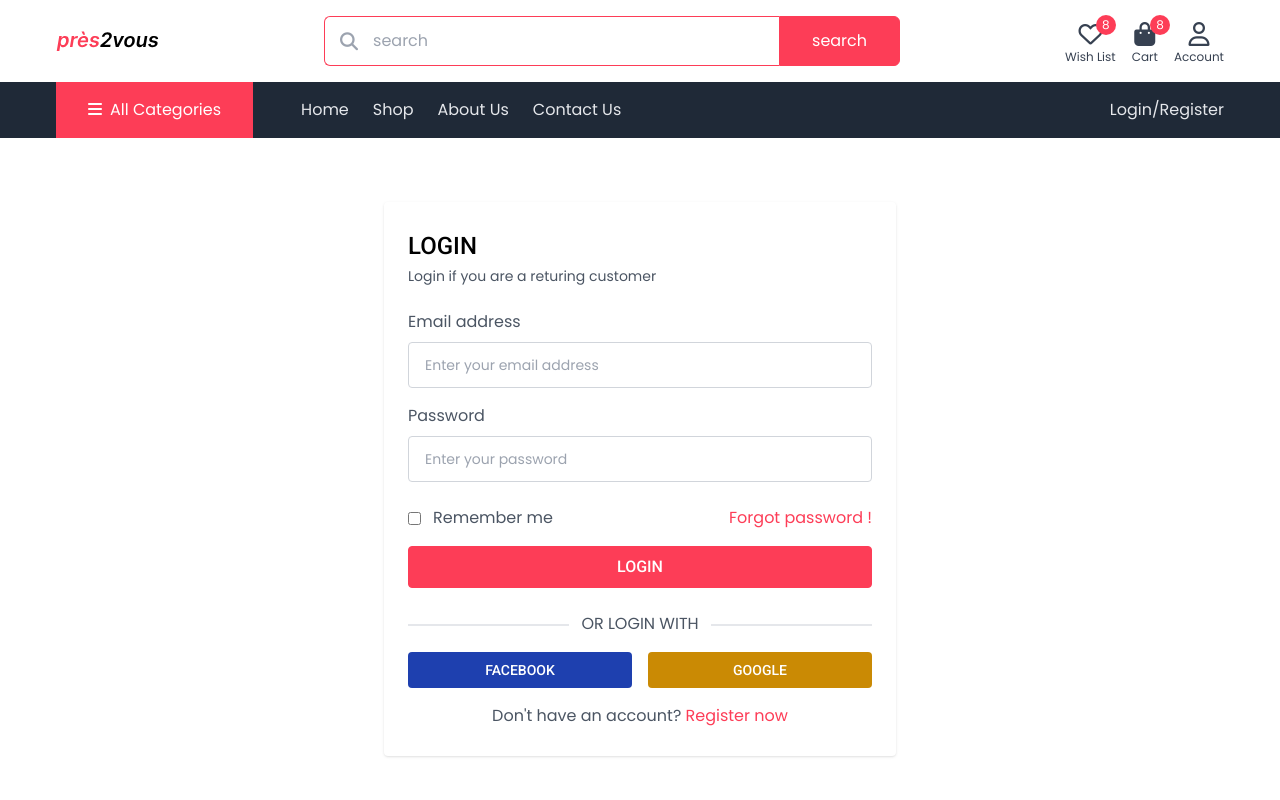
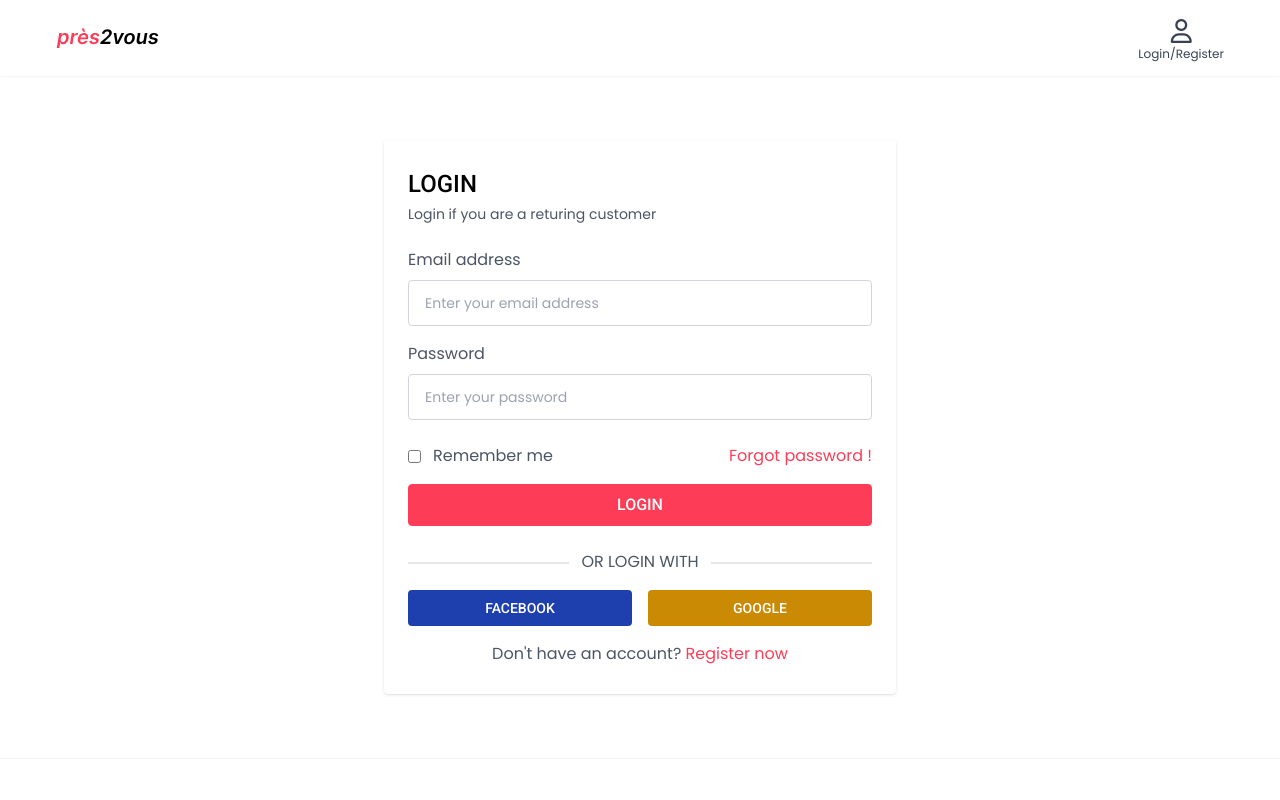
Before and after one commit to alex-codeur/vue-ecommerce, a Vue app: page /login in a window 1280 px wide. Shown: the top 800 px of the page. Built offline with nearby package versions, Linux system fonts and the light colour scheme.

Commit message:
setting up the AuthLayout page

```diff
--- /dev/null
+++ b/src/components/HeaderAuth.vue
@@ -0,0 +1,28 @@
+<template>
+    <!-- header -->
+    <header class="py-4 shadow-sm bg-white">
+        <div class="container flex items-center justify-between">
+            <!-- logo -->
+            <a href="#">
+                <img src="../assets/images/logo-md.svg" alt="logo">
+            </a>
+
+            <!-- icons -->
+            <div class="flex items-center space-x-4">
+                <a href="#" class="text-center text-gray-700 hover:text-primary transition relative">
+                    <div class="text-2xl">
+                        <i class="far fa-user"></i>
+                    </div>
+                    <div class="text-xs leading-3">Login/Register</div>
+                </a>
+            </div>
+        </div>
+    </header>
+    <!-- header end -->
+</template>
+
+<script>
+    export default {
+        name: 'HeaderAuth'
+    }
+</script>
--- a/src/router/index.js
+++ b/src/router/index.js
@@ -7,16 +7,18 @@ import Wishlist from '../views/public/Wishlist.vue'
 import Account from '../views/public/Account.vue'
 import Cart from '../views/public/Cart.vue'
 import Checkout from '../views/public/Checkout.vue'
-import Register from '../views/public/Register.vue'
-import Login from '../views/public/Login.vue'
 import Profile from '../views/public/Profile.vue'
 import OrderComplete from '../views/public/OrderComplete.vue'
 import ManageAddress from '../views/public/ManageAddress.vue'
 import ChangePassword from '../views/public/ChangePassword.vue'
 
-import NotFound from '../views/public/NotFound.vue'
+import Register from '../views/auth/Register.vue'
+import Login from '../views/auth/Login.vue'
 
 import PublicLayout from '../views/public/Layout.vue'
+import AuthLayout from '../views/auth/AuthLayout.vue'
+
+import NotFound from '../views/public/NotFound.vue'
 
 const routes = [
     {
@@ -31,12 +33,20 @@ const routes = [
             { path: '/account', name: 'account', component: Account },
             { path: '/cart', name: 'cart', component: Cart },
             { path: '/checkout', name: 'checkout', component: Checkout },
-            { path: '/register', name: 'register', component: Register },
-            { path: '/login', name: 'login', component: Login },
             { path: '/profile', name: 'profile', component: Profile },
             { path: '/order-complete', name: 'order-complete', component: OrderComplete },
             { path: '/manage-address', name: 'manage-address', component: ManageAddress },
             { path: '/change-password', name: 'change-password', component: ChangePassword }
+        ]
+    },
+    {
+        path: '/auth',
+        redirect: '/login',
+        name: 'auth',
+        component: AuthLayout,
+        children: [
+            { path: '/register', name: 'register', component: Register },
+            { path: '/login', name: 'login', component: Login },
         ]
     },
     {
--- /dev/null
+++ b/src/views/auth/AuthLayout.vue
@@ -0,0 +1,23 @@
+<template>
+    <div>
+        <HeaderAuth/>
+        <router-view/>
+        <Footer/>
+        <Copyright/>
+    </div>
+</template>
+
+<script>
+    import HeaderAuth from "../../components/HeaderAuth.vue";
+    import Footer from "../../components/Footer.vue";
+    import Copyright from "../../components/Copyright.vue";
+
+    export default {
+        name: 'AuthLayout',
+        components: {
+            HeaderAuth,
+            Footer,
+            Copyright
+        }
+    }
+</script>
```
Also changed, not shown: src/views/auth/Login.vue (renamed from src/views/public/Login.vue), src/views/auth/Register.vue (renamed from src/views/public/Register.vue).
